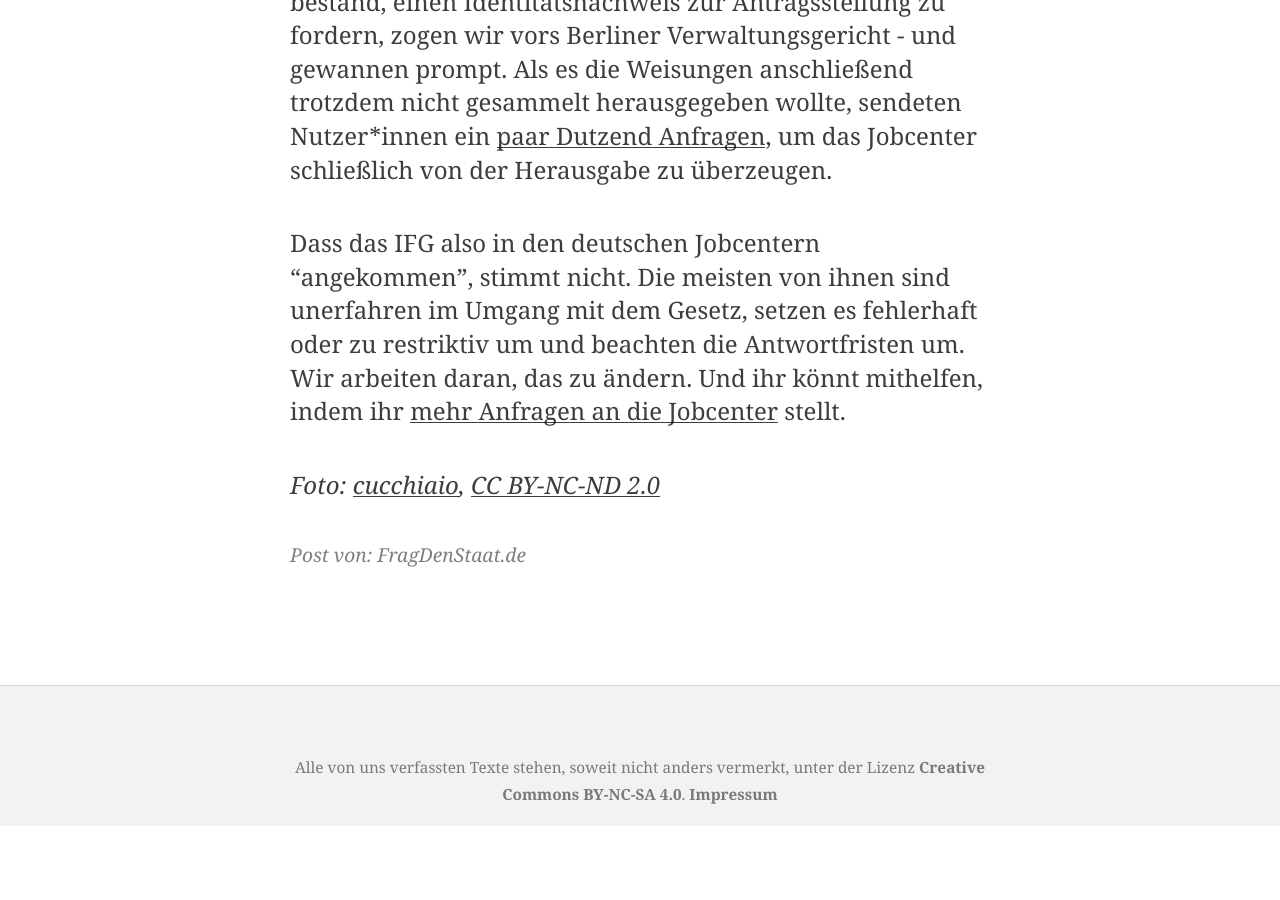
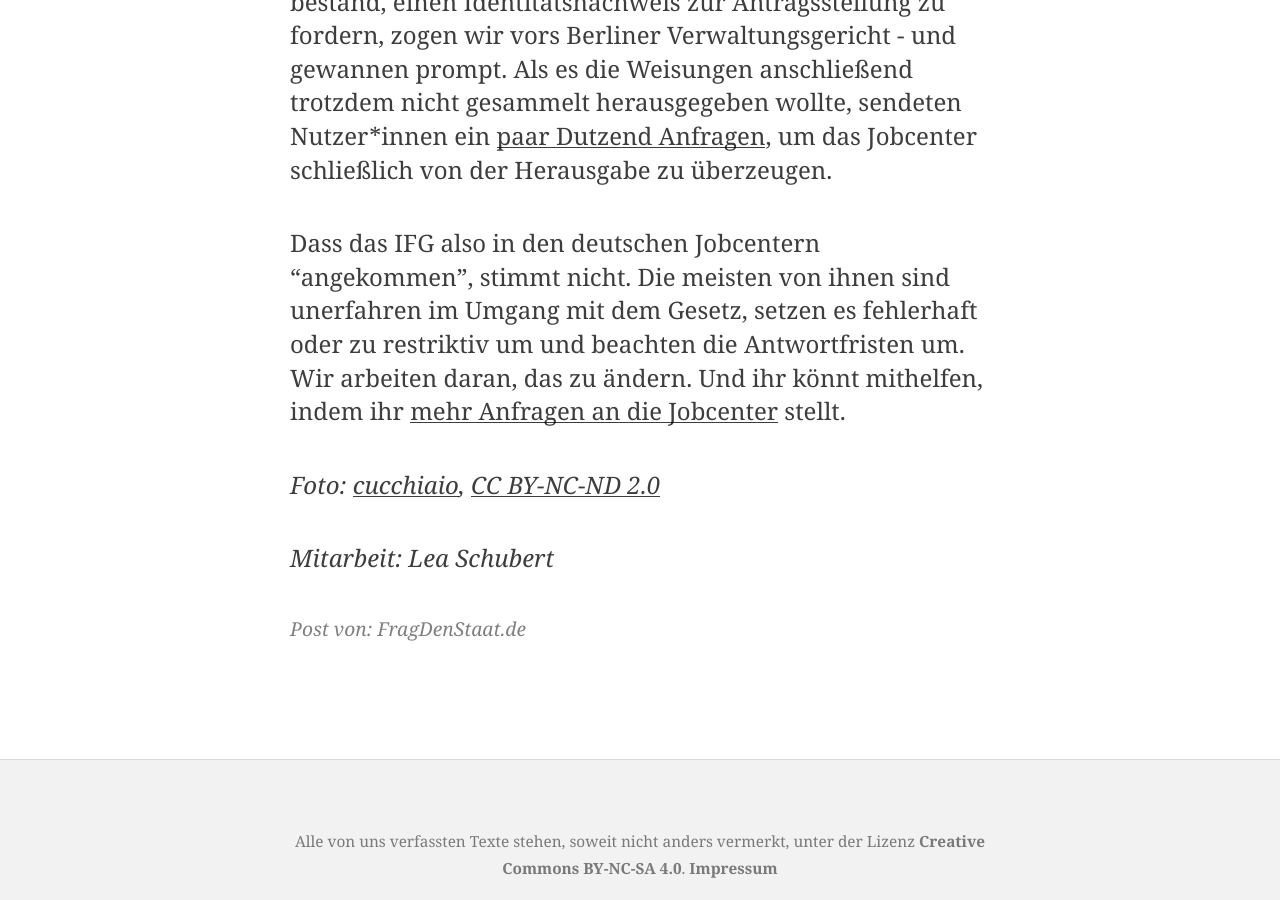
Before and after one commit to okfde/blog.fragdenstaat.de, a Jekyll site: the page built from _posts/2017/2017-11-06-1jahr-fragdasjobcenter.md, in a window 1280 px wide and 900 px high, scrolled down 2967 px. Built offline with Jekyll 4.4.1, drawn with Linux system fonts in a browser that asks for light colours; before the commit the page ends 3793 px from its top, so only the background shows below that.

Commit message:
Update 2017-11-06-1jahr-fragdasjobcenter.md

```diff
--- a/_posts/2017/2017-11-06-1jahr-fragdasjobcenter.md
+++ b/_posts/2017/2017-11-06-1jahr-fragdasjobcenter.md
@@ -25,3 +25,5 @@ Das Berliner Jobcenter Friedrichshain-Kreuzberg [mussten wir sogar verklagen](ht
 Dass das IFG also in den deutschen Jobcentern “angekommen”, stimmt nicht. Die meisten von ihnen sind unerfahren im Umgang mit dem Gesetz, setzen es fehlerhaft oder zu restriktiv um und beachten die Antwortfristen um. Wir arbeiten daran, das zu ändern. Und ihr könnt mithelfen, indem ihr [mehr Anfragen an die Jobcenter](https://fragdenstaat.de/suche/?q=jobcenter) stellt.
 
 *Foto: [cucchiaio](https://www.flickr.com/photos/cucchiaio/), [CC BY-NC-ND 2.0](https://creativecommons.org/licenses/by-nc-nd/2.0/)*
+
+*Mitarbeit: Lea Schubert*
```
